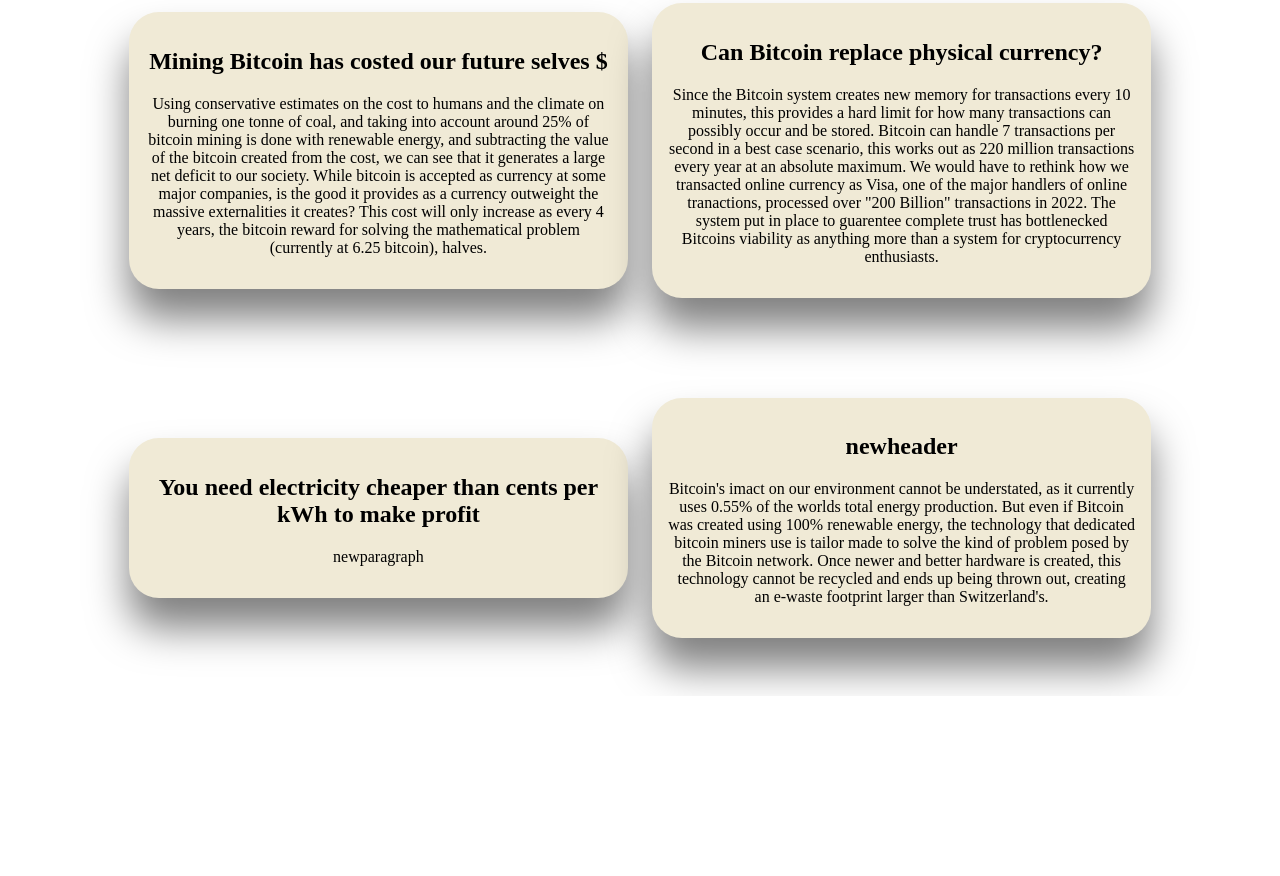
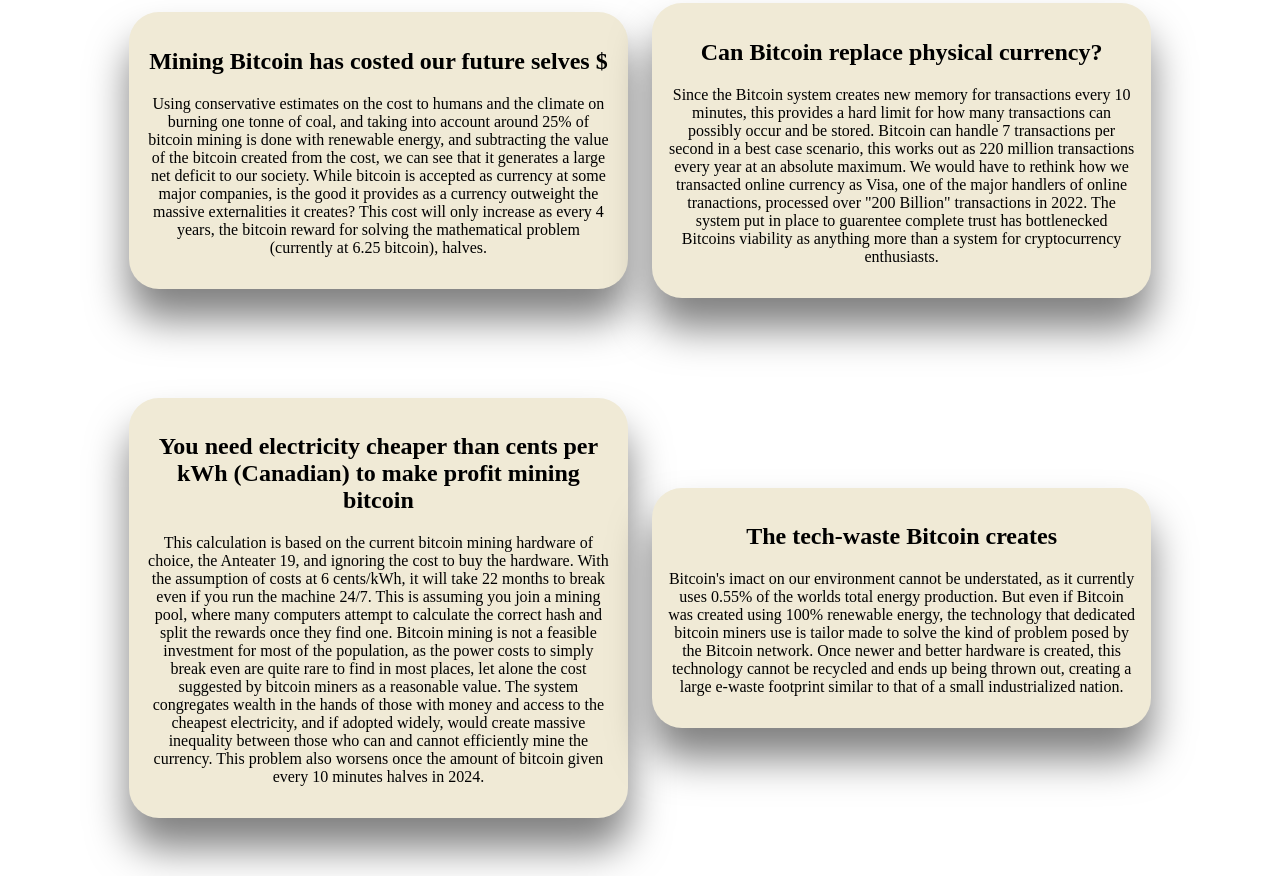
Before and after one commit to AidenPeacock/Bitcoin_Impact, a website: page index.html in a window 1280 px wide. Shown: the part 1187-2063 px from the top of the page. Before the commit the page ends 1883 px from the top, so only its background shows below. Drawn offline with nearby package versions, Linux system fonts and the light colour scheme; no server answers.

Commit message:
Update index.html

```diff
--- a/index.html
+++ b/index.html
@@ -92,16 +92,22 @@
   </div>
   <div id="container3">
     <div id="energy_box">
-      <h2><center>You need electricity cheaper than <span id="costperkWh"></span> cents per kWh to make profit</center></h2>
-      <p>newparagraph
+      <h2><center>You need electricity cheaper than <span id="costperkWh"></span> cents per kWh (Canadian) to make profit mining bitcoin</center></h2>
+      <p>This calculation is based on the current bitcoin mining hardware of choice, the Anteater 19, and ignoring the cost to buy the hardware.
+        With the assumption of costs at 6 cents/kWh, it will take 22 months to break even if you run the machine 24/7. This is assuming you join a mining
+        pool, where many computers attempt to calculate the correct hash and split the rewards once they find one. Bitcoin mining is not a feasible
+        investment for most of the population, as the power costs to simply break even are quite rare to find in most places, let alone the cost suggested
+        by bitcoin miners as a reasonable value. The system congregates wealth in the hands of those with money and access to the cheapest electricity, and if
+        adopted widely, would create massive inequality between those who can and cannot efficiently mine the currency. This problem also worsens once
+        the amount of bitcoin given every 10 minutes halves in 2024.
       </p>
     </div>
     <div id="energy_box">
-      <h2><center>newheader</center></h2>
+      <h2><center>The tech-waste Bitcoin creates</center></h2>
       <p>Bitcoin's imact on our environment cannot be understated, as it currently uses 0.55% of the worlds total energy production.
         But even if Bitcoin was created using 100% renewable energy, the technology that dedicated bitcoin miners use is tailor made to
         solve the kind of problem posed by the Bitcoin network. Once newer and better hardware is created, this technology cannot be recycled
-        and ends up being thrown out, creating an e-waste footprint larger than Switzerland's.
+        and ends up being thrown out, creating a large e-waste footprint similar to that of a small industrialized nation.
       </p>
   </div>
   </body>
```
